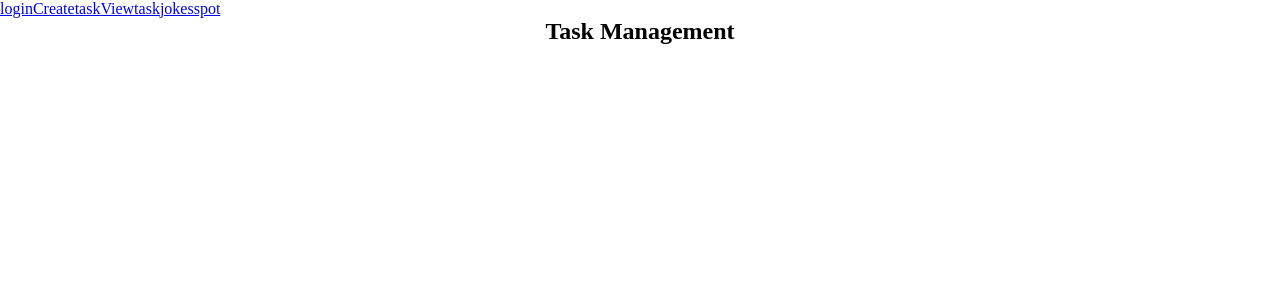
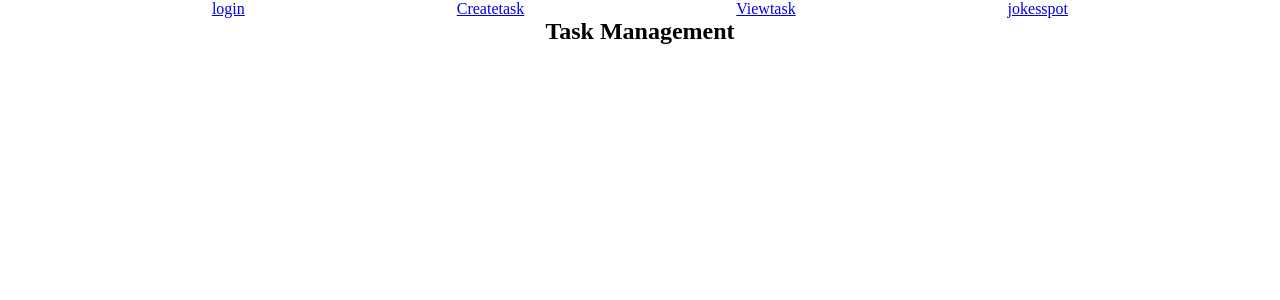
Before and after one commit to nirunj27/reacttuts, a React (Create React App) app: page / in a window 1280 px wide. Shown: the top 300 px of the page. Built offline with nearby package versions, Linux system fonts and the light colour scheme.

Commit message:
Update App.css

```diff
--- a/src/App.css
+++ b/src/App.css
@@ -3,7 +3,7 @@
     padding:0;
 }
 
-navbar {
+nav {
     display:flex;
     justify-content: space-evenly;
 }
```
